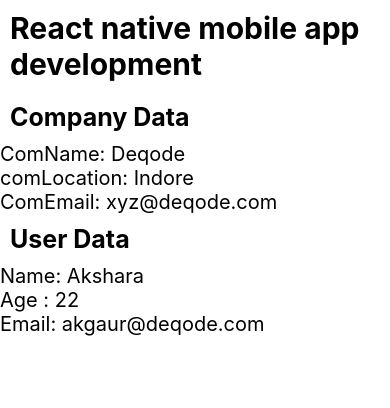
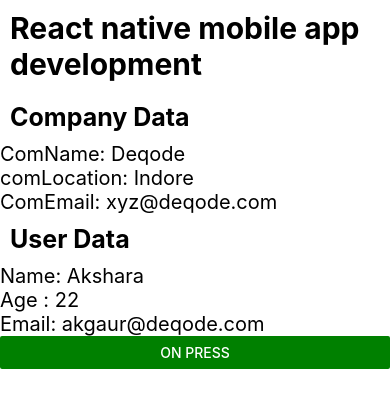
Before and after one commit to AksharaGaur/AwesomeProject, a React Native app: screen / in a window 390 px wide. Shown: the top 408 px of the page. Built offline with nearby package versions, Linux system fonts and the light colour scheme.

Commit message:
add button

```diff
--- a/App.tsx
+++ b/App.tsx
@@ -1,11 +1,13 @@
-import { Text, View} from 'react-native';
+import { Text, View, Button} from 'react-native';
 import React from 'react';
 import CompanyData from './components/companydata';
 
 
 const App = () => {
+
   return (
     <View>
+
       <Text style={{fontSize:30, fontWeight:'bold', margin:10}}>React native mobile app development</Text>
       <CompanyData />
       <UserData/>
@@ -13,6 +15,9 @@
     </View>
 
   )
+}
+const fruit = () =>{
+  console.warn("function called")
 }
 
 const UserData = () =>{
@@ -22,6 +27,7 @@
     <Text style={{fontSize:20}}>Name: Akshara</Text>
     <Text style={{fontSize:20}}>Age : 22</Text>
     <Text style={{fontSize:20}}>Email: akgaur@deqode.com</Text>
+    <Button title='on Press' color={'green'} onPress={fruit}/>
     </View>
 
   )
```
